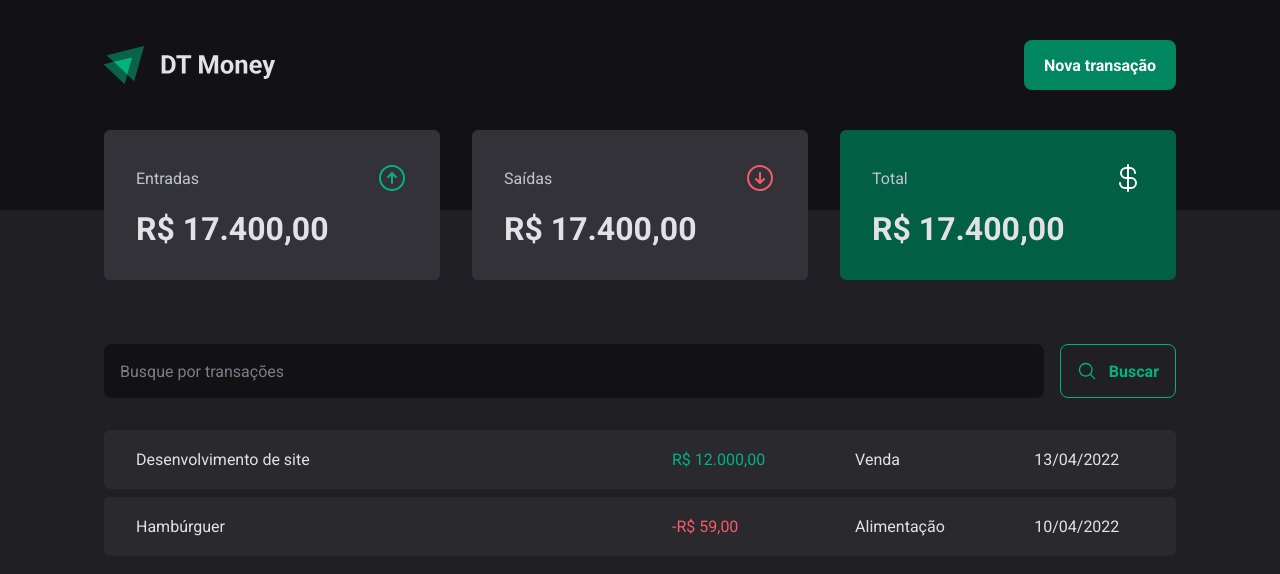
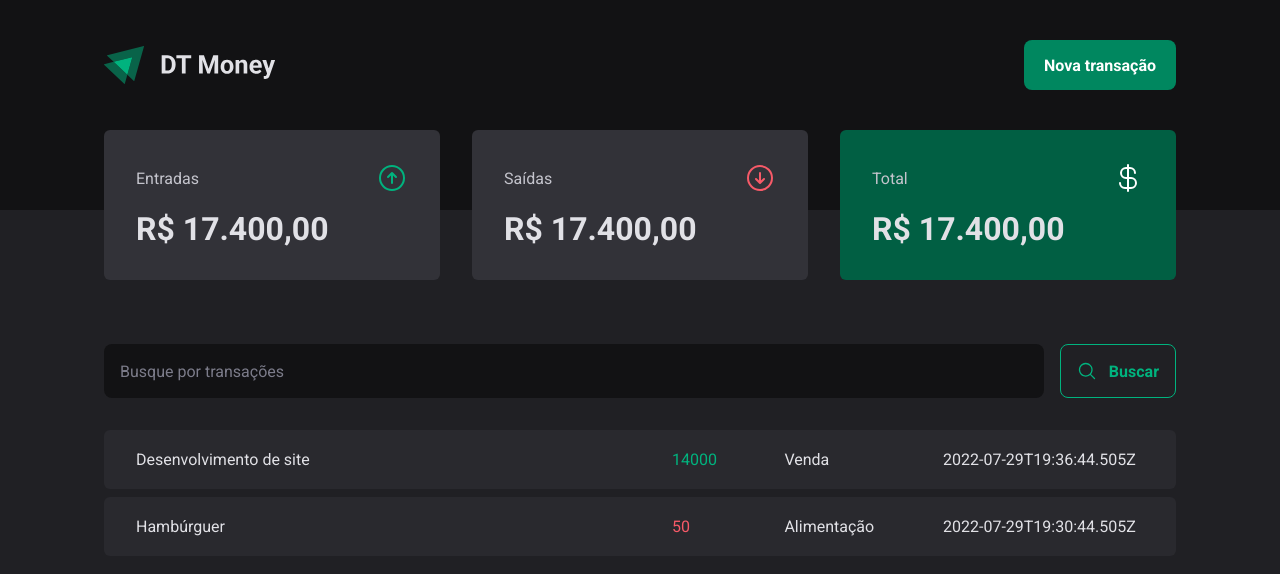
Before and after one commit to thiagomf712/dt_money, a React (Vite) app: page / in a window 1280 px wide. Shown: the top 574 px of the page. Built offline with nearby package versions, Linux system fonts and the light colour scheme; data requests are answered from the project's data file.

Commit message:
Fetch Transactions List from fake api

```diff
--- a/package.json
+++ b/package.json
@@ -5,6 +5,7 @@
   "type": "module",
   "scripts": {
     "dev": "vite",
+    "dev:server": "json-server server.json -p 3333 -w -d 500",
     "build": "tsc -b && vite build",
     "lint": "eslint . --ext ts,tsx --report-unused-disable-directives --max-warnings 0",
     "preview": "vite preview"
--- /dev/null
+++ b/server.json
@@ -0,0 +1,20 @@
+{
+  "transactions": [
+    {
+      "id": 1,
+      "description": "Desenvolvimento de site",
+      "type": "income",
+      "category": "Venda",
+      "price": 14000,
+      "createdAt": "2022-07-29T19:36:44.505Z"
+    },
+    {
+      "id": 2,
+      "description": "Hambúrguer",
+      "type": "outcome",
+      "category": "Alimentação",
+      "price": 50,
+      "createdAt": "2022-07-29T19:30:44.505Z"
+    }
+  ]
+}
--- a/src/App.tsx
+++ b/src/App.tsx
@@ -1,5 +1,6 @@
 import { ThemeProvider } from 'styled-components'
 
+import { TransactionsProvider } from './contexts/TransactionsContext'
 import { Transactions } from './pages/Transactions'
 import { GlobalStyle } from './styles/global'
 import { defaultTheme } from './styles/themes/default'
@@ -9,7 +10,9 @@
     <ThemeProvider theme={defaultTheme}>
       <GlobalStyle />
 
-      <Transactions />
+      <TransactionsProvider>
+        <Transactions />
+      </TransactionsProvider>
     </ThemeProvider>
   )
 }
--- a/src/components/NewTransactionModal/index.tsx
+++ b/src/components/NewTransactionModal/index.tsx
@@ -27,11 +27,11 @@
           <input type="text" placeholder="Categoria" required />
 
           <TransactionType>
-            <TransactionTypeButton variant="income" value="income">
+            <TransactionTypeButton $variant="income" value="income">
               <ArrowCircleUp size={24} />
               Entrada
             </TransactionTypeButton>
-            <TransactionTypeButton variant="outcome" value="outcome">
+            <TransactionTypeButton $variant="outcome" value="outcome">
               <ArrowCircleDown size={24} />
               Saída
             </TransactionTypeButton>
--- a/src/components/NewTransactionModal/styles.ts
+++ b/src/components/NewTransactionModal/styles.ts
@@ -81,7 +81,7 @@
 `
 
 interface TransactionTypeButtonProps {
-  variant: 'income' | 'outcome'
+  $variant: 'income' | 'outcome'
 }
 
 export const TransactionTypeButton = styled(
@@ -100,8 +100,8 @@
   border: 0;
 
   & svg {
-    color: ${({ theme, variant }) =>
-      variant === 'income' ? theme['green-300'] : theme['red-300']};
+    color: ${({ theme, $variant }) =>
+      $variant === 'income' ? theme['green-300'] : theme['red-300']};
   }
 
   &[data-state='unchecked']:hover {
@@ -111,8 +111,8 @@
 
   &[data-state='checked'] {
     color: ${({ theme }) => theme.white};
-    background: ${({ theme, variant }) =>
-      variant === 'income' ? theme['green-500'] : theme['red-500']};
+    background: ${({ theme, $variant }) =>
+      $variant === 'income' ? theme['green-500'] : theme['red-500']};
 
     & svg {
       color: ${({ theme }) => theme.white};
--- a/src/components/Summary/index.tsx
+++ b/src/components/Summary/index.tsx
@@ -29,7 +29,7 @@
         <strong>R$ 17.400,00</strong>
       </SummaryCard>
 
-      <SummaryCard variant="green">
+      <SummaryCard $variant="green">
         <header>
           <span>Total</span>
 
--- a/src/components/Summary/styles.ts
+++ b/src/components/Summary/styles.ts
@@ -14,7 +14,7 @@
 `
 
 interface SummaryCardProps {
-  variant?: 'green'
+  $variant?: 'green'
 }
 
 export const SummaryCard = styled.div<SummaryCardProps>`
@@ -35,8 +35,8 @@
     font-size: 2rem;
   }
 
-  ${({ variant, theme }) =>
-    variant === 'green' &&
+  ${({ $variant, theme }) =>
+    $variant === 'green' &&
     css`
       background: ${theme['green-700']};
     `}
--- /dev/null
+++ b/src/contexts/TransactionsContext.tsx
@@ -0,0 +1,45 @@
+import {
+  createContext,
+  PropsWithChildren,
+  useContext,
+  useEffect,
+  useState,
+} from 'react'
+
+interface Transaction {
+  id: number
+  description: string
+  type: 'income' | 'outcome'
+  price: number
+  category: string
+  createdAt: string
+}
+
+interface TransactionContextType {
+  transactions: Transaction[]
+}
+
+export const TransactionsContext = createContext({} as TransactionContextType)
+
+export function TransactionsProvider({ children }: PropsWithChildren) {
+  const [transactions, setTransactions] = useState<Transaction[]>([])
+
+  async function loadTransactions() {
+    const response = await fetch('http://localhost:3333/transactions')
+    const data = await response.json()
+
+    setTransactions(data)
+  }
+
+  useEffect(() => {
+    loadTransactions()
+  }, [])
+
+  return (
+    <TransactionsContext.Provider value={{ transactions }}>
+      {children}
+    </TransactionsContext.Provider>
+  )
+}
+
+export const useTransactions = () => useContext(TransactionsContext)
--- a/src/pages/Transactions/index.tsx
+++ b/src/pages/Transactions/index.tsx
@@ -1,5 +1,6 @@
 import { Header } from '../../components/Header'
 import { Summary } from '../../components/Summary'
+import { useTransactions } from '../../contexts/TransactionsContext'
 import { SearchForm } from './components/SearchForm'
 import {
   PriceHighlight,
@@ -8,6 +9,8 @@
 } from './styles'
 
 export function Transactions() {
+  const { transactions } = useTransactions()
+
   return (
     <div>
       <Header />
@@ -19,22 +22,20 @@
 
         <TransactionsTable>
           <tbody>
-            <tr>
-              <td width="50%">Desenvolvimento de site</td>
-              <td>
-                <PriceHighlight variant="income">R$ 12.000,00</PriceHighlight>
-              </td>
-              <td>Venda</td>
-              <td>13/04/2022</td>
-            </tr>
-            <tr>
-              <td width="50%">Hambúrguer</td>
-              <td>
-                <PriceHighlight variant="outcome">-R$ 59,00</PriceHighlight>
-              </td>
-              <td>Alimentação</td>
-              <td>10/04/2022</td>
-            </tr>
+            {transactions.map((transaction) => {
+              return (
+                <tr key={transaction.id}>
+                  <td width="50%">{transaction.description}</td>
+                  <td>
+                    <PriceHighlight $variant={transaction.type}>
+                      {transaction.price}
+                    </PriceHighlight>
+                  </td>
+                  <td>{transaction.category}</td>
+                  <td>{transaction.createdAt}</td>
+                </tr>
+              )
+            })}
           </tbody>
         </TransactionsTable>
       </TransactionsContainer>
--- a/src/pages/Transactions/styles.ts
+++ b/src/pages/Transactions/styles.ts
@@ -31,10 +31,10 @@
 `
 
 interface PriceHighlightProps {
-  variant: 'income' | 'outcome'
+  $variant: 'income' | 'outcome'
 }
 
 export const PriceHighlight = styled.span<PriceHighlightProps>`
-  color: ${({ theme, variant }) =>
-    variant === 'income' ? theme['green-300'] : theme['red-300']};
+  color: ${({ theme, $variant }) =>
+    $variant === 'income' ? theme['green-300'] : theme['red-300']};
 `
```
